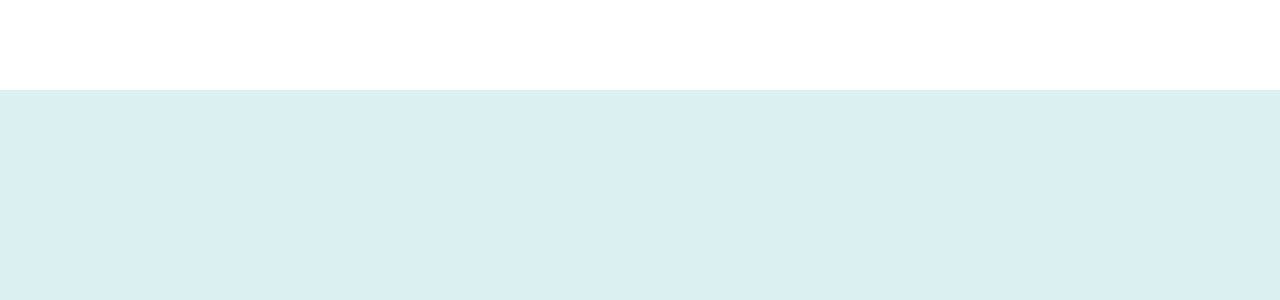
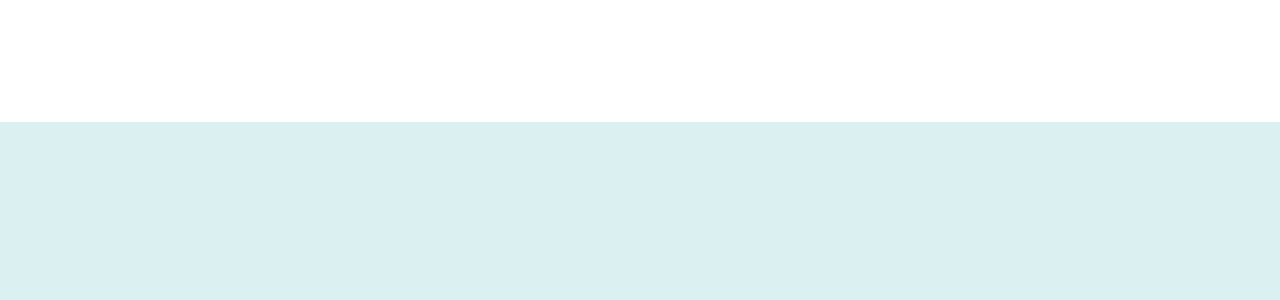
Before and after one commit to Poznalex/my-crm-main, a Vue app: page / in a window 1280 px wide. Shown: the top 300 px of the page. Built offline with nearby package versions, Linux system fonts and the light colour scheme.

Commit message:
fix height Header

```diff
--- a/src/App.vue
+++ b/src/App.vue
@@ -3,9 +3,7 @@ import Header from "/src/components/Header.vue"
 </script>
 
 <template>
-    <div>
-    <Header />
-    </div>
+   <Header />
 </template>
 
 <style scoped>
--- a/src/components/Header.vue
+++ b/src/components/Header.vue
@@ -8,8 +8,7 @@
 <style scoped>
 .main-header {
     display: flex;
-    box-sizing: border-box;
-    height: 11.3vh;
+    height: 122px;
     background: #FFF;
 }
 </style>
```
